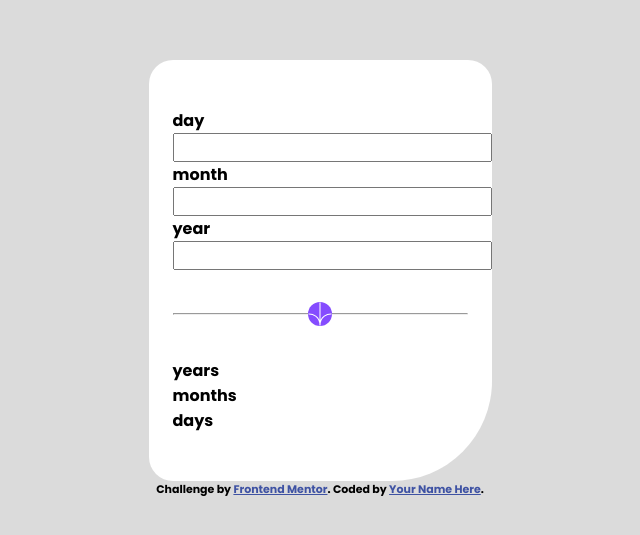
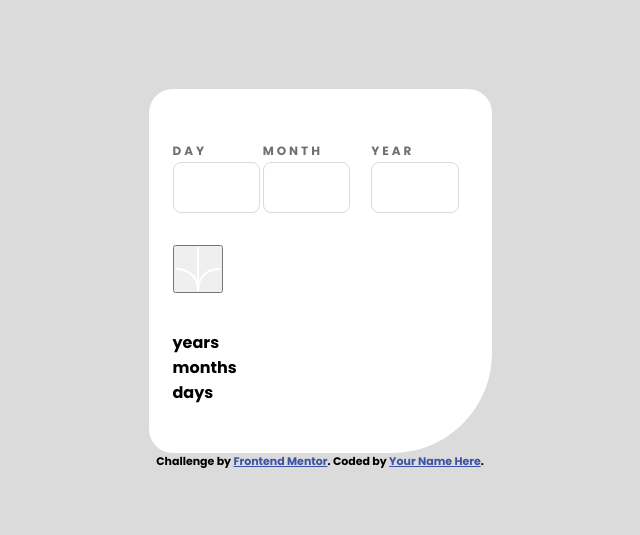
Before and after one commit to luinrandir/age-calculator-app, a plain HTML site: page index.html in a window 1280 px wide. Shown: the part 121-656 px from the top of the page, without its empty margins (320-960 px from the left). Drawn offline with Linux system fonts and the light colour scheme.

Commit message:
Changed some CSS. Started work on top portion.

```diff
--- a/index.html
+++ b/index.html
@@ -51,7 +51,6 @@
           </form>
         </div>
         <div class="middle">
-          <hr />
           <button type="submit" class="button">
             <svg
               xmlns="http://www.w3.org/2000/svg"
--- a/style.css
+++ b/style.css
@@ -68,6 +68,7 @@ body {
   place-content: center;
 }
 
+/* General app class */
 .app {
   --border-accent-radius: 100px;
   max-width: 343px;
@@ -80,28 +81,23 @@ body {
   padding-block: 3rem;
 }
 
-.middle {
-  display: grid;
+/* top class */
+form {
+  display: flex;
 }
 
-hr {
-  height: 1%;
-  align-self: center;
-}
-.middle > * {
-  grid-area: 1/1;
+label {
+  --label-font-size: 0.75rem;
+  font-size: var(--label-font-size);
+  letter-spacing: 0.25em;
+  font-weight: 700;
+  text-transform: uppercase;
+  color: hsl(var(--nclr-smokey-grey));
 }
 
-.button {
-  place-self: center;
-  width: max-content;
-  background-color: hsl(var(--pclr-purple));
-  border: none;
-  border-radius: 100%;
+input {
+  width: 87.67px;
+  border-radius: 8px;
+  padding: 0.75rem 1rem;
+  border: solid 1px hsl(var(--nclr-light-grey));
 }
-
-svg {
-  --size: 24px;
-  width: var(--size);
-  height: var(--size);
-}
```
